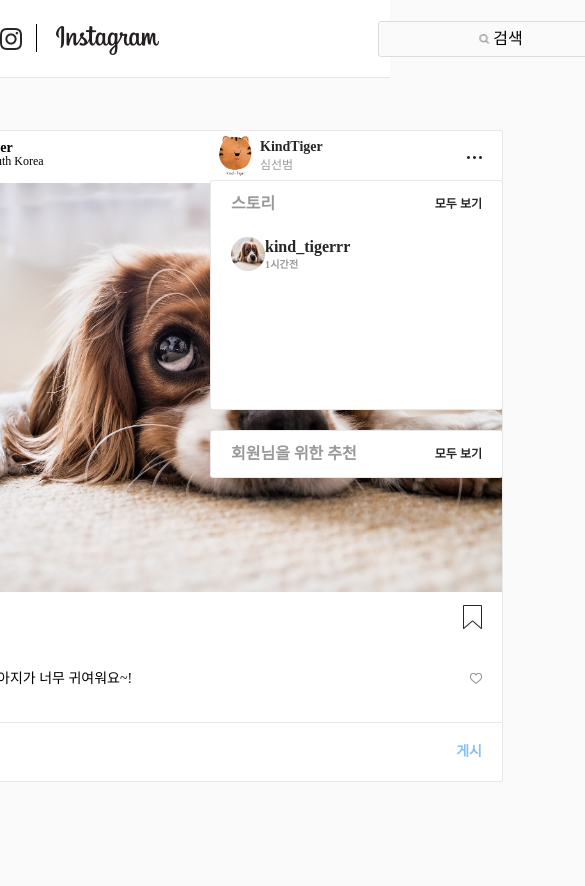
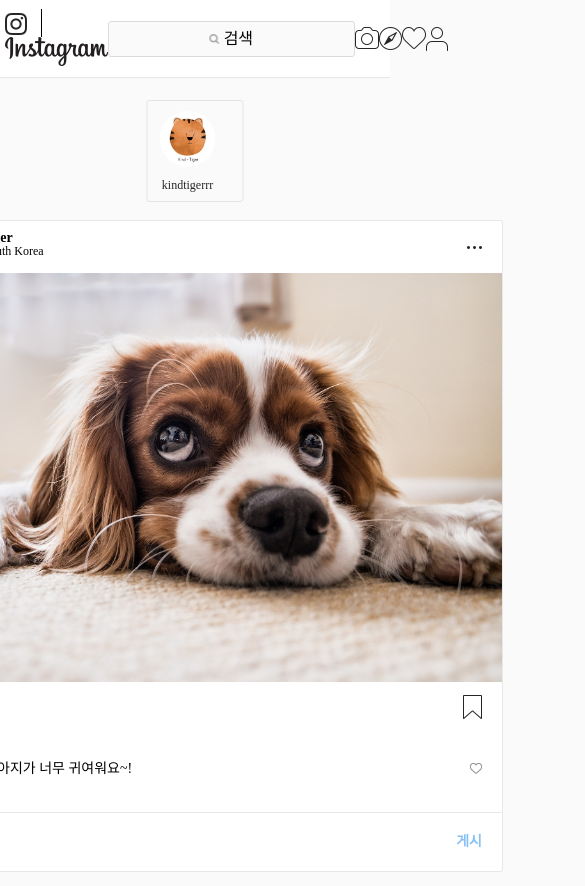
Before and after one commit to xddongx/insta_clone, a plain HTML site: page index.html in a window 390 px wide. Shown: the top 886 px of the page, 585 px wide, since content can reach past the window. Before the commit the page ends 844 px from the top, so only its background shows below. Drawn offline with Linux system fonts and the light colour scheme.

Commit message:
hidden menu

```diff
--- a/css/style.css
+++ b/css/style.css
@@ -360,7 +360,7 @@ body {
     height: 50px;
     border-radius: 50%;
     overflow: hidden;       /* 이미지가 넘치지 않도록 한다. */
-    margin-right: 10xp;
+    margin-right: 10px;
 }
 
 .side_box .profile_thumb img{
@@ -431,3 +431,96 @@ body {
     overflow-y: auto;           /* 자동으로 스크롤을 보여주거나 숨김 */
     /* overflow: hidden auto; x축, y축 한번에 설정 */
 }
+
+.hidden_menu{
+    display: none;
+    width: 600ps;
+    /* background: red; */
+    position: absolute;
+    left: 50%;
+    transform: translateX(-50%);        /* x축 가운데 정렬 */
+    top: 100px;
+    overflow: hidden;           /* 자식들이 넘치지 않도록 한다. */
+    border: 1px solid rgba(0,0,0,0.09);
+    border-radius: 3px;
+}
+
+.hidden_menu .scroll_inner{
+    height: 100px;          /* 높이값을 자식에게 준다. */
+    width: auto;
+    overflow-x: auto;       /* 항복이 많아질 경우 알아서 스크롤이 생성 */
+    overflow-y: hidden;
+    display: flex;
+    align-items: center;
+    padding: 1 10px;
+}
+
+.hidden_menu .scroll_inner .user{
+    width: 80px;
+    height: 80px;
+    display: flex;
+    flex-direction: column;         /* 가로 중앙 정렬을 세로 중앙 정렬로 변경 */
+    align-items: center;
+    margin-right: 15px;
+    justify-content: space-between; /* 이미지는 위로 아이디는 아래로 설정 */
+}
+
+.hidden_menu .scroll_inner .user .id{
+    font-size: 12px;
+    color: #262626;
+}
+
+.hidden_menu .thumb_img{
+    width: 56px;
+    height: 56px;
+    border-radius: 50%;
+    overflow: hidden;
+}
+
+.hidden_menu .thumb_img img{
+    width: 100%;
+    height: 100%;
+}
+
+@media screen and (max-width:1000px){
+    #header .inner{
+        width: 97.5%;
+    }
+    #main_container{
+        padding-top: 220px;
+    }
+    #main_container .inner{
+        width: 93.5%;
+    }
+    .side_box{      /* 사이드박스 숨기기 */
+        display:none;
+    }
+
+
+    .contents_box{
+        display: flex;
+        flex-direction: column;         /* 세로 배치 받도록 한다. */
+        align-items: center;            /* 왼쪽으로 치우쳐 지는 걸 방지 */
+    }
+
+    .contents{
+        width: 614px;
+        /* height: 500px; */
+        border: 1px solid rgba(0,0,0,0.09);
+        border-radius: 3px;
+        margin-bottom: 60px;            /* 다른 contents들이 밀려야 되기 때문에 사이에 여백을 준다. */
+        background: white;
+    }
+    .hidden_menu{
+        display: block;
+    }
+}
+
+@media screen and(max-width:650px){
+    #header .search_bos{
+        display: none;
+    }
+    .hidden_menu{
+        width: 95%;
+    }
+}
--- a/index.html
+++ b/index.html
@@ -2,6 +2,7 @@
 <html lang="en">
 <head>
     <meta charset="UTF-8">
+    <meta name="viewport" content="width=device-width, user-scalable=no, initial-scale-1.0, maximum-scale=1.0, minimum-scale=1.0">
     <title>Title</title>
     <link rel="stylesheet" href="css/reset.css">
     <link rel="stylesheet" href="css/style.css">
@@ -35,6 +36,15 @@
                 </div>
             </section>
         </header>
+
+        <div class="hidden_menu">
+            <div class="scroll_inner">
+                <div class="user">
+                    <div class="thumb_img"><img src="imgs/thumb.jpeg" alt="프로필사진"></div>
+                    <div class="id">kindtigerrr</div>
+                </div>
+            </div>
+        </div>
 
         <section id="main_container">
             <div class="inner">
```
